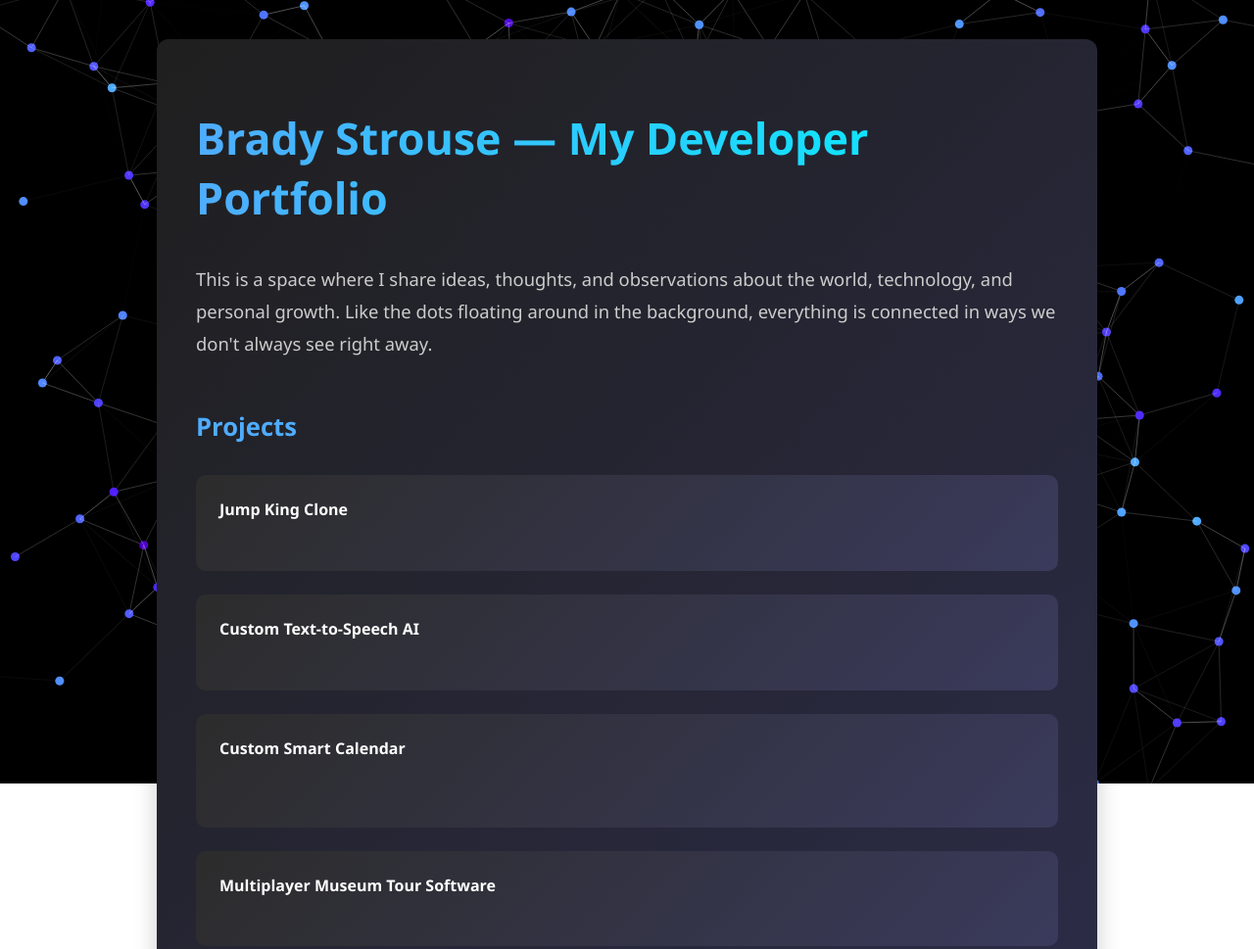
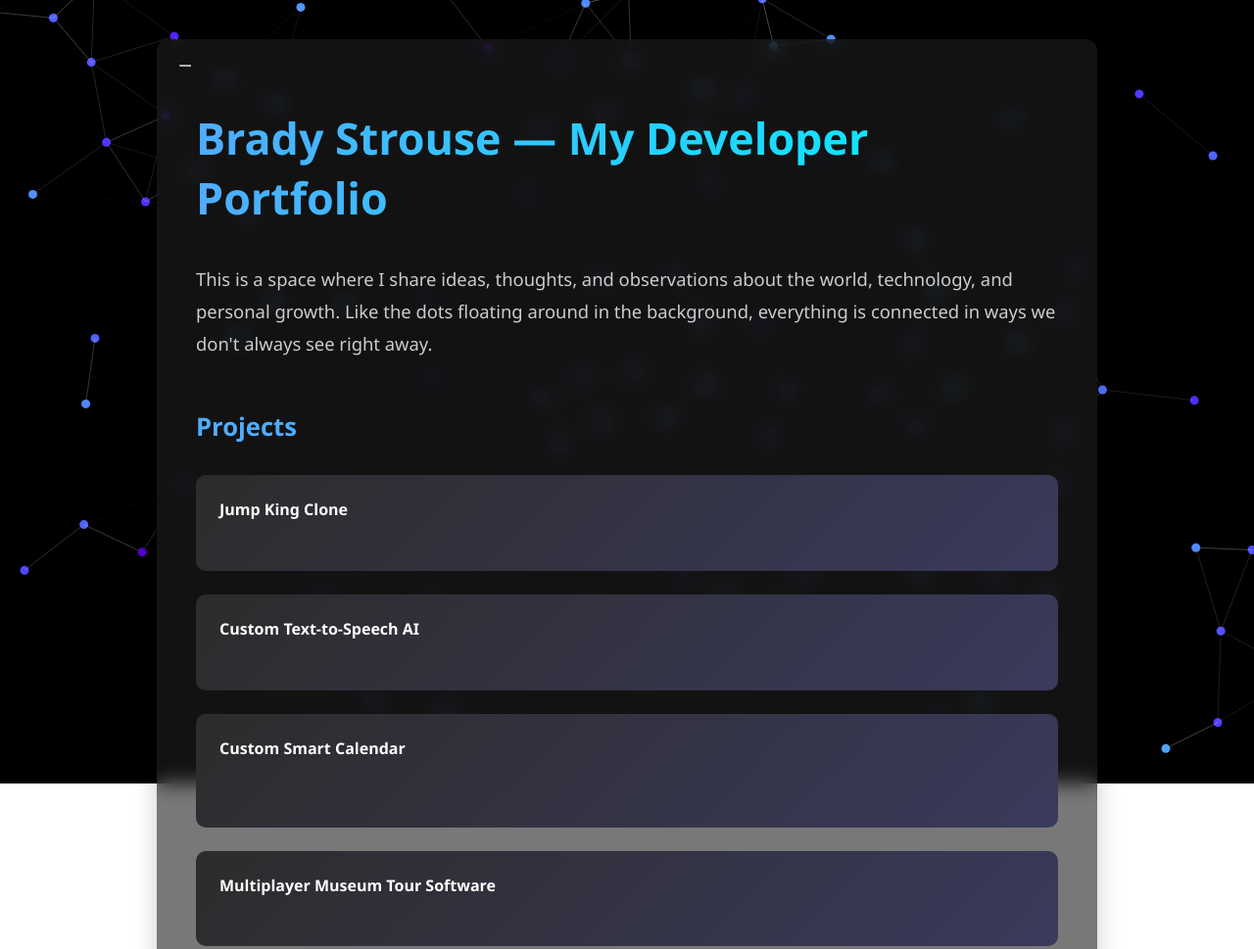
Before and after one commit to BradyStrouse/bradystrouse.github.io, a plain HTML site: page index.html in a window 1280 px wide. Shown: the top 969 px of the page at 98% size. Drawn offline with Linux system fonts and the light colour scheme; animation ran at ten frames a second.

Commit message:
added more pictures and a glossy background

```diff
--- a/index.html
+++ b/index.html
@@ -49,11 +49,49 @@
         width: 80%;
         max-width: 960px;
         margin: 40px auto;
-        background: linear-gradient(135deg, #1f1f1f, #2d2d4d);
+        background: rgba(31, 31, 31, 0.6);
         color: #eee;
         border-radius: 12px;
         padding: 2.5em;
         box-shadow: 0 6px 24px rgba(0, 0, 0, 0.2);
+        backdrop-filter: blur(10px);
+        -webkit-backdrop-filter: blur(10px);
+        position: relative;
+      }
+
+      #minimize-btn {
+        position: absolute;
+        top: 12px;
+        left: 16px;
+        font-size: 1.5em;
+        color: #ccc;
+        cursor: pointer;
+        background: none;
+        border: none;
+        z-index: 10;
+      }
+
+      #restore-btn {
+        position: fixed;
+        top: 10px;
+        right: 20px;
+        font-size: 1.2em;
+        background-color: rgba(50, 50, 50, 0.7);
+        color: #fff;
+        border: none;
+        padding: 0.5em 1em;
+        border-radius: 8px;
+        cursor: pointer;
+        display: none;
+        z-index: 999;
+      }
+
+      #info.hidden + #restore-btn {
+        display: block;
+      }
+
+      #info.hidden {
+        display: none;
       }
 
       #info h1 {
@@ -155,114 +193,96 @@
   <body>
     <canvas id="canvas"></canvas>
     <div id="info">
+      <button id="minimize-btn" onclick="toggleInfo()">−</button>
       <h1>Brady Strouse — My Developer Portfolio</h1>
-      <p>
-        This is a space where I share ideas, thoughts, and observations about
-        the world, technology, and personal growth. Like the dots floating
-        around in the background, everything is connected in ways we don't
-        always see right away.
-      </p>
+      <p>This is a space where I share ideas, thoughts, and observations about the world, technology, and personal growth. Like the dots floating around in the background, everything is connected in ways we don't always see right away.</p>
 
       <h2>Projects</h2>
       <div class="projects-grid">
         <div class="project-item" onclick="toggleDescription(this)">
           <strong>Jump King Clone</strong>
-          <p>
-            Java-based recreation of Jump King with custom physics engine, GUI,
-            sprite management, and precision collision detection.
-          </p>
+          <p>Java-based recreation of Jump King with custom physics engine, GUI, sprite management, and precision collision detection.</p>
         </div>
         <div class="project-item" onclick="toggleDescription(this)">
           <strong>Custom Text-to-Speech AI</strong>
-          <p>
-            Python-based offline AI voice synthesizer with support for long
-            documents, privacy, GPU/CPU switching, and a user-friendly
-            interface.
-          </p>
+          <p>Python-based offline AI voice synthesizer with support for long documents, privacy, GPU/CPU switching, and a user-friendly interface.</p>
         </div>
         <div class="project-item" onclick="toggleDescription(this)">
           <strong>Custom Smart Calendar</strong>
+          <p>A smart calendar system that syncs tasks and events, highlights conflicts, and uses natural language parsing for quick understanding.</p>
           <p>
-            A smart calendar system that syncs tasks and events, highlights conflicts,
-            and uses natural language parsing for quick understanding.
-            <br />
-          </p>
-          <p>
-              <img src="calendar_image_dinner.png" alt="Smart Calendar Screenshot" style="margin-top:1em; border-radius:6px; width:30%; height:auto; display: inline-block; margin: 0 1%; vertical-align: top;">
-              <img src="calendar_image_today.png" alt="Smart Calendar Screenshot" style="margin-top:1em; border-radius:6px; width:30%; height:auto; display: inline-block; margin: 0 1%; vertical-align: top;">
-              <img src="calendar_image_train.png" alt="Smart Calendar Screenshot" style="margin-top:1em; border-radius:6px; width:30%; height:auto; display: inline-block; margin: 0 1%; vertical-align: top;">
+            <img src="calendar_image_dinner.png" alt="Smart Calendar Screenshot" style="margin-top: 1em; border-radius: 6px; width: 30%; height: auto; display: inline-block; margin: 0 1%; vertical-align: top;" />
+            <img src="calendar_image_today.png" alt="Smart Calendar Screenshot" style="margin-top: 1em; border-radius: 6px; width: 30%; height: auto; display: inline-block; margin: 0 1%; vertical-align: top;" />
+            <img src="calendar_image_train.png" alt="Smart Calendar Screenshot" style="margin-top: 1em; border-radius: 6px; width: 30%; height: auto; display: inline-block; margin: 0 1%; vertical-align: top;" />
           </p>
         </div>
         <div class="project-item" onclick="toggleDescription(this)">
           <strong>Multiplayer Museum Tour Software</strong>
-          <p>
-            Worked in a scrum team on frontend/backend for museum software with
-            location tracking, multiplayer, and optimized animations.
-          </p>
+          <p>Worked in a scrum team on frontend/backend for museum software with location tracking, multiplayer, and optimized animations.</p>
         </div>
       </div>
 
       <h2>Skills</h2>
       <div class="skills-grid">
-        <div class="skill-item">
-          <strong>Fluent Languages:</strong> C++, Python, Java, JavaScript
-        </div>
+        <div class="skill-item"><strong>Fluent Languages:</strong> C++, Python, Java, JavaScript</div>
         <div class="skill-item"><strong>Markup:</strong> HTML, CSS</div>
-        <div class="skill-item">
-          <strong>Frameworks:</strong> React, Node.js, Unreal Engine
-        </div>
-        <div class="skill-item">
-          <strong>Cloud:</strong> AWS (DynamoDB, S3, EC2, Beanstalk), Microsoft
-          Azure
-        </div>
+        <div class="skill-item"><strong>Frameworks:</strong> React, Node.js, Unreal Engine</div>
+        <div class="skill-item"><strong>Cloud:</strong> AWS (DynamoDB, S3, EC2, Beanstalk), Microsoft Azure</div>
       </div>
     </div>
-
+    <button id="restore-btn" onclick="restoreInfo()">Restore Portfolio</button>
     <script>
       function toggleDescription(element) {
         const isActive = element.classList.contains("active");
         document.querySelectorAll(".project-item").forEach((item) => item.classList.remove("active"));
         if (!isActive) element.classList.add("active");
       }
-
+      function toggleInfo() {
+        const info = document.getElementById("info");
+        info.classList.add("hidden");
+        document.getElementById("restore-btn").style.display = "block";
+      }
+      function restoreInfo() {
+        const info = document.getElementById("info");
+        info.classList.remove("hidden");
+        document.getElementById("restore-btn").style.display = "none";
+      }
       window.addEventListener("DOMContentLoaded", () => {
         const maxMobileDots = 100;
         const isMobile = window.innerWidth <= 1000;
-        const maxDots = isMobile ? maxMobileDots : 600;
-
+        const maxDots = isMobile ? maxMobileDots : 800;
         const canvas = document.getElementById("canvas");
         const ctx = canvas.getContext("2d");
-        if (!ctx) return console.error("Canvas rendering context not available");
+        if (!ctx) return;
         let width = (canvas.width = window.innerWidth);
         let height = (canvas.height = window.innerHeight);
-
         window.addEventListener("resize", () => {
           width = canvas.width = window.innerWidth;
           height = canvas.height = window.innerHeight;
         });
-
         const dots = [];
         const mouse = { x: null, y: null };
         const wrapBuffer = 50;
-        let dotCount = Math.min(400, maxDots);
-
+        let dotCount = Math.min(100, maxDots);
+        let directionDeg = 0;
+        const directionModifier = 0.01;
+        const directionChange = 0.00005;
+        let frameTimes = [];
         window.addEventListener("mousemove", (e) => {
           mouse.x = e.clientX;
           mouse.y = e.clientY;
         });
-
         function randomColor() {
           const hue = Math.floor(Math.random() * 360);
           return `rgb(80,${0 + hue * 0.5},${hue + 200})`;
         }
-
         function circlePoint(radius, deg) {
           let rad = deg * (Math.PI / 180);
-          let x = radius * Math.cos(rad);
-          let y = radius * Math.sin(rad);
-          return { x, y };
+          return {
+            x: radius * Math.cos(rad),
+            y: radius * Math.sin(rad),
+          };
         }
-
         for (let i = 0; i < dotCount; i++) {
           dots.push({
             x: Math.random() * width,
@@ -272,16 +292,10 @@
             color: randomColor(),
           });
         }
-
-        let frameTimes = [];
-        let directionDeg = 0;
-        const directionModifier = 0.005;
-
         function draw() {
           ctx.clearRect(0, 0, width, height);
           for (let i = 0; i < dots.length; i++) {
             const dot = dots[i];
-
             if (mouse.x !== null && mouse.y !== null) {
               const dx = dot.x - mouse.x;
               const dy = dot.y - mouse.y;
@@ -293,11 +307,9 @@
                 dot.vy += Math.sin(angle) * force * 0.5;
               }
             }
-
             for (let j = 0; j < dots.length; j++) {
               if (i === j) continue;
               const other = dots[j];
-              if (!other) continue;
               const dx = dot.x - other.x;
               const dy = dot.y - other.y;
               const dist = Math.sqrt(dx * dx + dy * dy);
@@ -308,52 +320,42 @@
                 dot.vy += Math.sin(angle) * force * 0.05;
               }
             }
-
             ctx.beginPath();
             ctx.arc(dot.x, dot.y, 4.5, 0, Math.PI * 2);
             ctx.fillStyle = dot.color;
             ctx.fill();
-
             for (let j = i + 1; j < dots.length; j++) {
               const other = dots[j];
-              if (!other) continue;
               const dx = dot.x - other.x;
               const dy = dot.y - other.y;
               const dist = Math.sqrt(dx * dx + dy * dy);
-
               if (dist < 120) {
                 ctx.beginPath();
                 ctx.moveTo(dot.x, dot.y);
                 ctx.lineTo(other.x, other.y);
-                ctx.strokeStyle = "rgba(255, 255, 255," + (1 - dist / 120) + ")";
+                ctx.strokeStyle = `rgba(255, 255, 255, ${1 - dist / 120})`;
                 ctx.lineWidth = 0.5;
                 ctx.stroke();
               }
             }
-
-            dot.vx *= 0.99;
-            dot.vy *= 0.99;
-
-            dot.vx += circlePoint(1, directionDeg).x * directionModifier;
-            dot.vy += circlePoint(1, directionDeg).y * directionModifier;
-            directionDeg += 0.00005;
-
+            dot.vx *= 0.985;
+            dot.vy *= 0.985;
+            const dir = circlePoint(1, directionDeg);
+            dot.vx += dir.x * directionModifier;
+            dot.vy += dir.y * directionModifier;
+            directionDeg += directionChange;
             dot.x += dot.vx;
             dot.y += dot.vy;
-
             if (dot.x > width + wrapBuffer) dot.x = -wrapBuffer;
             if (dot.x < -wrapBuffer) dot.x = width + wrapBuffer;
+            if (dot.y > height + wrapBuffer) dot.y = -wrapBuffer;
             if (dot.y < -wrapBuffer) dot.y = height + wrapBuffer;
-            if (dot.y > height + wrapBuffer) dot.y = -wrapBuffer;
           }
-
           const now = performance.now();
           frameTimes.push(now);
           if (frameTimes.length > 60) frameTimes.shift();
-
           const avgFrameTime = (frameTimes[frameTimes.length - 1] - frameTimes[0]) / frameTimes.length;
           const fps = 1000 / avgFrameTime;
-
           if (fps < 50 && dots.length > 200) {
             dots.splice(-10);
           } else if (fps > 55 && dots.length < maxDots) {
@@ -367,10 +369,8 @@
               });
             }
           }
-
           requestAnimationFrame(draw);
         }
-
         draw();
       });
     </script>
```
